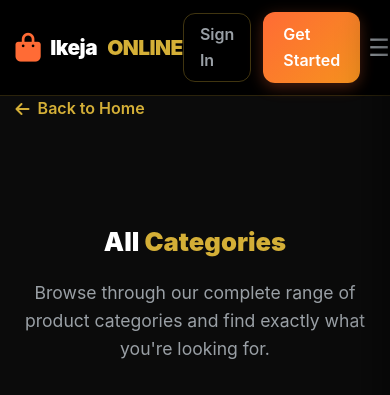
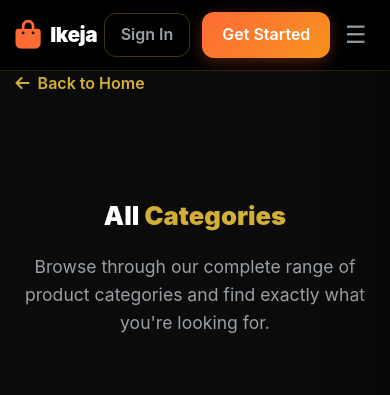
Before and after one commit to osinachi-2025/Ikeja-Online, a Flask app: page /categories in a window 390 px wide. Shown: the top 395 px of the page. Run offline with Flask 3, Linux system fonts and the light colour scheme; data comes from the database, SQL or seed files in the repository; data that the repository does not hold is empty.

Commit message:
removing online from the categories page

```diff
--- a/templates/categories/all_categories.html
+++ b/templates/categories/all_categories.html
@@ -1183,6 +1183,9 @@
                 padding: 12px 20px;
                 font-size: 0.9rem;
             }
+            .brand span{
+                display:none;
+            }
         }
 
         @media (max-width: 480px) {
@@ -1215,6 +1218,9 @@
 
             #cartTotalAmount {
                 font-size: 1.2rem;
+            }
+            .brand span{
+                display:none;
             }
         }
     </style>
@@ -1435,7 +1441,7 @@
                 'drones': 'https://images.unsplash.com/photo-1579829366248-204fe8413f31?w=500&h=400&fit=crop',
                 'printers & scanners': 'https://images.unsplash.com/photo-1587825140708-dfaf72ae4b04?w=500&h=400&fit=crop',
                 'networking equipment': 'https://images.unsplash.com/photo-1544197150-b99a580bb7a8?w=500&h=400&fit=crop',
-                'software & games': 'https://images.unsplash.com/photo-1606813907291-d86efa9b94db?w=500&h=400&fit=crop',
+                'software & games': 'https://images.unsplash.com/photo-1606813907291-d86efa9b94db?w=500&h=400&fit=cropf',
                 'office electronics': 'https://images.unsplash.com/photo-1593642632823-8f785ba67e45?w=500&h=400&fit=crop',
                 'wearable technology': 'https://images.unsplash.com/photo-1523275335684-37898b6baf30?w=500&h=400&fit=crop',
                 'smart home devices': 'https://images.unsplash.com/photo-1558618666-fcd25c85cd64?w=500&h=400&fit=crop',
```
